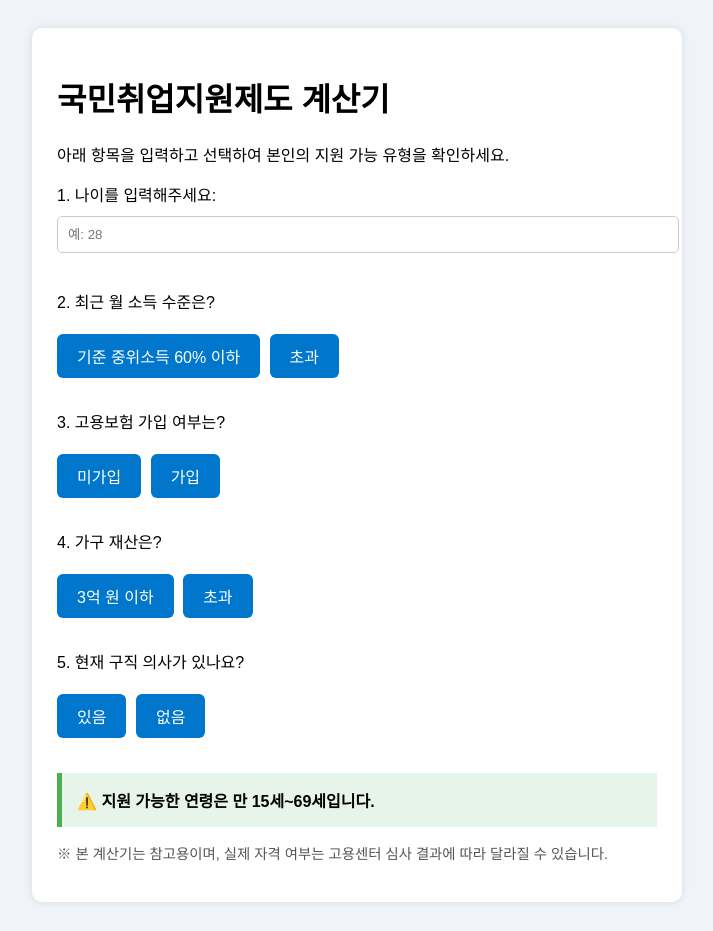
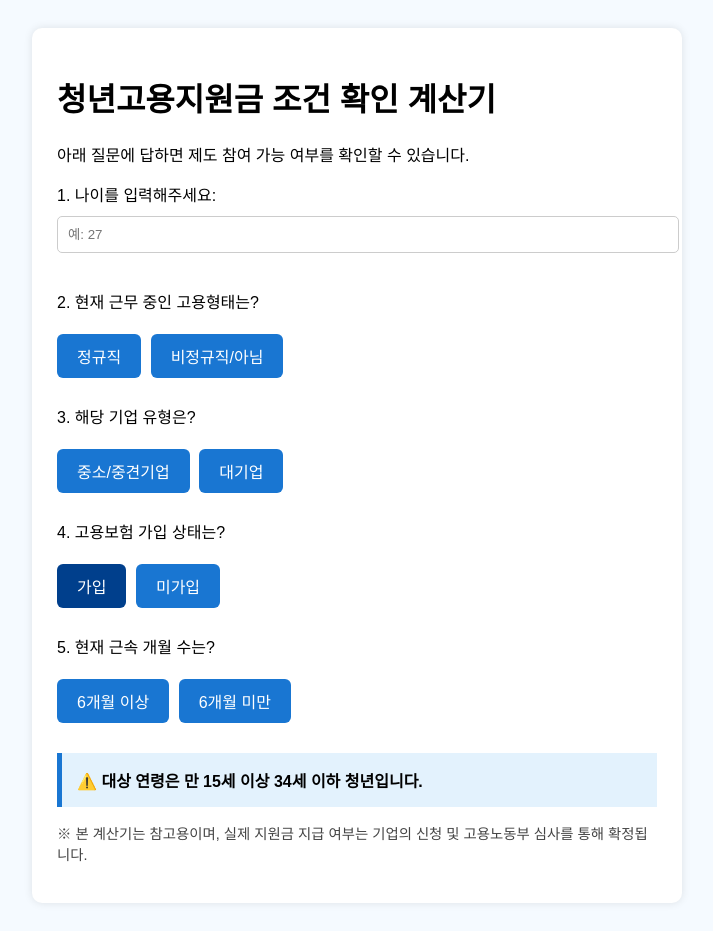
Before and after one commit to heather3385/kua-calculator, a plain HTML site: page index.html in a window 1280 px wide. Both pictures are taken after a click on the button "가입". Shown: the whole page, without its empty margins (283-996 px from the left). Drawn offline with Linux system fonts and the light colour scheme.

Commit message:
Add files via upload

```diff
--- a/index.html
+++ b/index.html
@@ -4,37 +4,45 @@
 <head>
   <meta charset="UTF-8" />
   <meta name="viewport" content="width=device-width, initial-scale=1.0" />
-  <title>국민취업지원제도 계산기</title>
+  <title>청년고용지원금 조건 확인 계산기</title>
   <link rel="stylesheet" href="style.css" />
 </head>
 <body>
   <div class="container">
-    <h1>국민취업지원제도 계산기</h1>
-    <p>아래 항목을 입력하고 선택하여 본인의 지원 가능 유형을 확인하세요.</p>
+    <h1>청년고용지원금 조건 확인 계산기</h1>
+    <p>아래 질문에 답하면 제도 참여 가능 여부를 확인할 수 있습니다.</p>
 
     <label for="age">1. 나이를 입력해주세요:</label>
-    <input type="number" id="age" placeholder="예: 28" />
+    <input type="number" id="age" placeholder="예: 27" />
 
-    <p>2. 최근 월 소득 수준은?</p>
-    <button onclick="setAnswer('income', 'low')">기준 중위소득 60% 이하</button>
-    <button onclick="setAnswer('income', 'high')">초과</button>
+    <p>2. 현재 근무 중인 고용형태는?</p>
+    <div class="btn-group" data-field="employment">
+      <button onclick="setAnswer('employment', 'regular', this)">정규직</button>
+      <button onclick="setAnswer('employment', 'nonregular', this)">비정규직/아님</button>
+    </div>
 
-    <p>3. 고용보험 가입 여부는?</p>
-    <button onclick="setAnswer('insurance', 'no')">미가입</button>
-    <button onclick="setAnswer('insurance', 'yes')">가입</button>
+    <p>3. 해당 기업 유형은?</p>
+    <div class="btn-group" data-field="company">
+      <button onclick="setAnswer('company', 'sme', this)">중소/중견기업</button>
+      <button onclick="setAnswer('company', 'large', this)">대기업</button>
+    </div>
 
-    <p>4. 가구 재산은?</p>
-    <button onclick="setAnswer('asset', 'under')">3억 원 이하</button>
-    <button onclick="setAnswer('asset', 'over')">초과</button>
+    <p>4. 고용보험 가입 상태는?</p>
+    <div class="btn-group" data-field="insurance">
+      <button onclick="setAnswer('insurance', 'yes', this)">가입</button>
+      <button onclick="setAnswer('insurance', 'no', this)">미가입</button>
+    </div>
 
-    <p>5. 현재 구직 의사가 있나요?</p>
-    <button onclick="setAnswer('intent', 'yes')">있음</button>
-    <button onclick="setAnswer('intent', 'no')">없음</button>
+    <p>5. 현재 근속 개월 수는?</p>
+    <div class="btn-group" data-field="duration">
+      <button onclick="setAnswer('duration', 'over6', this)">6개월 이상</button>
+      <button onclick="setAnswer('duration', 'under6', this)">6개월 미만</button>
+    </div>
 
     <div class="result" id="resultBox">
       결과가 여기에 표시됩니다.
     </div>
-    <p class="notice">※ 본 계산기는 참고용이며, 실제 자격 여부는 고용센터 심사 결과에 따라 달라질 수 있습니다.</p>
+    <p class="notice">※ 본 계산기는 참고용이며, 실제 지원금 지급 여부는 기업의 신청 및 고용노동부 심사를 통해 확정됩니다.</p>
   </div>
   <script src="script.js"></script>
 </body>
--- a/script.js
+++ b/script.js
@@ -1,35 +1,40 @@
 
 const answers = {};
 
-function setAnswer(field, value) {
+function setAnswer(field, value, btn) {
   answers[field] = value;
+  const group = btn.parentNode;
+  const buttons = group.querySelectorAll("button");
+  buttons.forEach(b => b.classList.remove("selected"));
+  btn.classList.add("selected");
   evaluate();
 }
 
 function evaluate() {
   const age = parseInt(document.getElementById("age").value);
-  if (!age || age < 15 || age > 69) {
-    document.getElementById("resultBox").innerText = "⚠️ 지원 가능한 연령은 만 15세~69세입니다.";
+  if (!age || age < 15 || age > 34) {
+    document.getElementById("resultBox").innerText = "⚠️ 대상 연령은 만 15세 이상 34세 이하 청년입니다.";
     return;
   }
 
-  const { income, insurance, asset, intent } = answers;
+  const { employment, company, insurance, duration } = answers;
 
-  if (!income || !insurance || !asset || !intent) {
-    document.getElementById("resultBox").innerText = "❗ 모든 질문에 응답해주세요.";
+  if (!employment || !company || !insurance || !duration) {
+    document.getElementById("resultBox").innerText = "❗ 모든 항목에 응답해주세요.";
     return;
   }
 
-  if (intent === "no") {
-    document.getElementById("resultBox").innerText = "❌ 구직 의사가 없으면 지원 대상이 아닙니다.";
-    return;
-  }
-
-  if (income === "low" && asset === "under" && insurance === "no") {
-    document.getElementById("resultBox").innerText = "✅ 당신은 I유형 대상자일 가능성이 있습니다. 예상 지원금: 월 최대 100만원 × 최대 6개월 = 총 600만원.";
-  } else if (income === "high" && insurance === "no" && asset === "under") {
-    document.getElementById("resultBox").innerText = "✅ 당신은 II유형 대상자일 가능성이 있습니다. 취업지원서비스와 일부 수당이 제공됩니다.";
+  if (employment === "regular" &&
+      company === "sme" &&
+      insurance === "yes" &&
+      duration === "over6") {
+    document.getElementById("resultBox").innerText =
+      "✅ 해당 청년은 제도 요건을 충족할 가능성이 높습니다. 기업이 신청하면 최대 1,200만원의 인건비 지원을 받을 수 있습니다.";
+  } else if (company === "large") {
+    document.getElementById("resultBox").innerText =
+      "❌ 대기업은 청년일자리도약장려금의 지원 대상이 아닙니다.";
   } else {
-    document.getElementById("resultBox").innerText = "⚠️ 현재 조건으로는 국민취업지원제도 수급 가능성이 낮습니다. 고용센터에 문의하세요.";
+    document.getElementById("resultBox").innerText =
+      "⚠️ 조건 일부가 부족하여 지원 대상이 아닐 수 있습니다. 기업 및 고용노동부에 문의하세요.";
   }
 }
--- a/style.css
+++ b/style.css
@@ -1,7 +1,7 @@
 
 body {
   font-family: "Apple SD Gothic Neo", sans-serif;
-  background: #f0f4f8;
+  background: #f5faff;
   padding: 20px;
 }
 .container {
@@ -13,17 +13,20 @@ body {
   box-shadow: 0 0 8px rgba(0,0,0,0.1);
 }
 button {
-  margin: 5px 5px 15px 0;
+  margin: 5px 5px 10px 0;
   padding: 10px 20px;
   font-size: 1em;
   border: none;
   border-radius: 6px;
-  background-color: #0077cc;
+  background-color: #1976d2;
   color: white;
   cursor: pointer;
 }
 button:hover {
-  background-color: #005fa3;
+  background-color: #115293;
+}
+button.selected {
+  background-color: #003f8c;
 }
 input {
   padding: 10px;
@@ -35,12 +38,12 @@ input {
 .result {
   margin-top: 20px;
   padding: 15px;
-  background: #e7f4ea;
-  border-left: 5px solid #4caf50;
+  background: #e3f2fd;
+  border-left: 5px solid #1976d2;
   font-weight: bold;
 }
 .notice {
   margin-top: 15px;
   font-size: 0.9em;
-  color: #555;
+  color: #444;
 }
```
